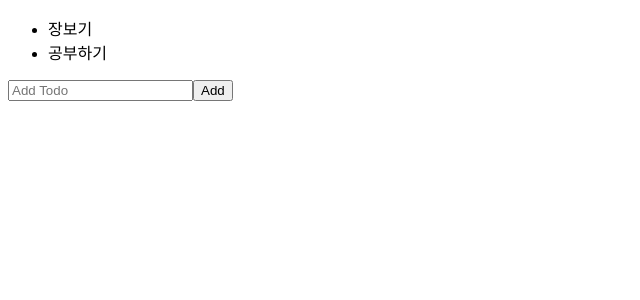
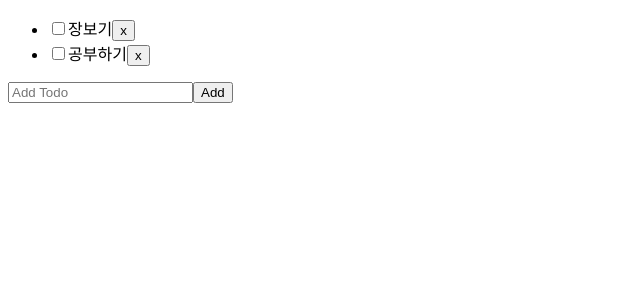
Before and after one commit to wkdwhdghks/todolist, a React (Create React App) app: page / in a window 1280 px wide. Shown: the top 300 px of the page, without its empty margins (0-640 px from the left). Built offline with nearby package versions, Linux system fonts and the light colour scheme; the HTML template or start-up script is replaced by a standard one.

Commit message:
[Feat] 빠르게 만들어본 할 일 삭제 기능

```diff
--- a/src/components/TodoList/TodoList.jsx
+++ b/src/components/TodoList/TodoList.jsx
@@ -11,14 +11,29 @@ export default function TodoList() {
     setTodos([...todos, todo]);
   };
 
+  const handleDel = (itemId) => {
+    setTodos(todos.filter((el) => el.id !== itemId));
+  };
+
   return (
     <section>
       <ul>
         {todos.map((item) => (
-          <li key={item.id}>{item.text}</li>
+          <li key={item.id}>
+            <input type="checkbox"></input>
+            {item.text}
+            <Button onDel={handleDel} itemId={item.id} />
+          </li>
         ))}
       </ul>
       <AddTodo onAdd={handleAdd} />
     </section>
   );
 }
+
+function Button({ onDel, itemId }) {
+  const handleClick = () => {
+    onDel(itemId);
+  };
+  return <button onClick={handleClick}>x</button>;
+}
```
